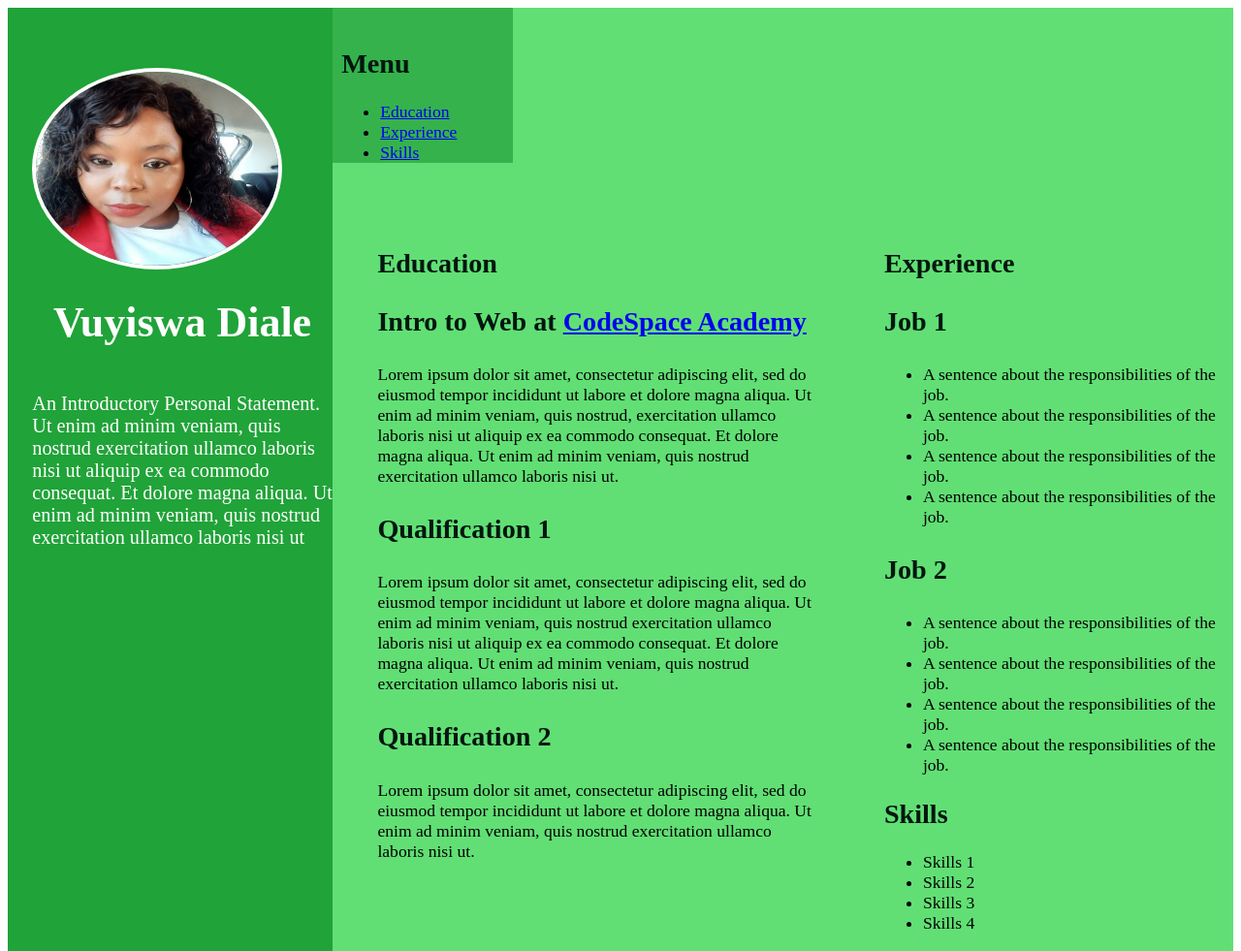
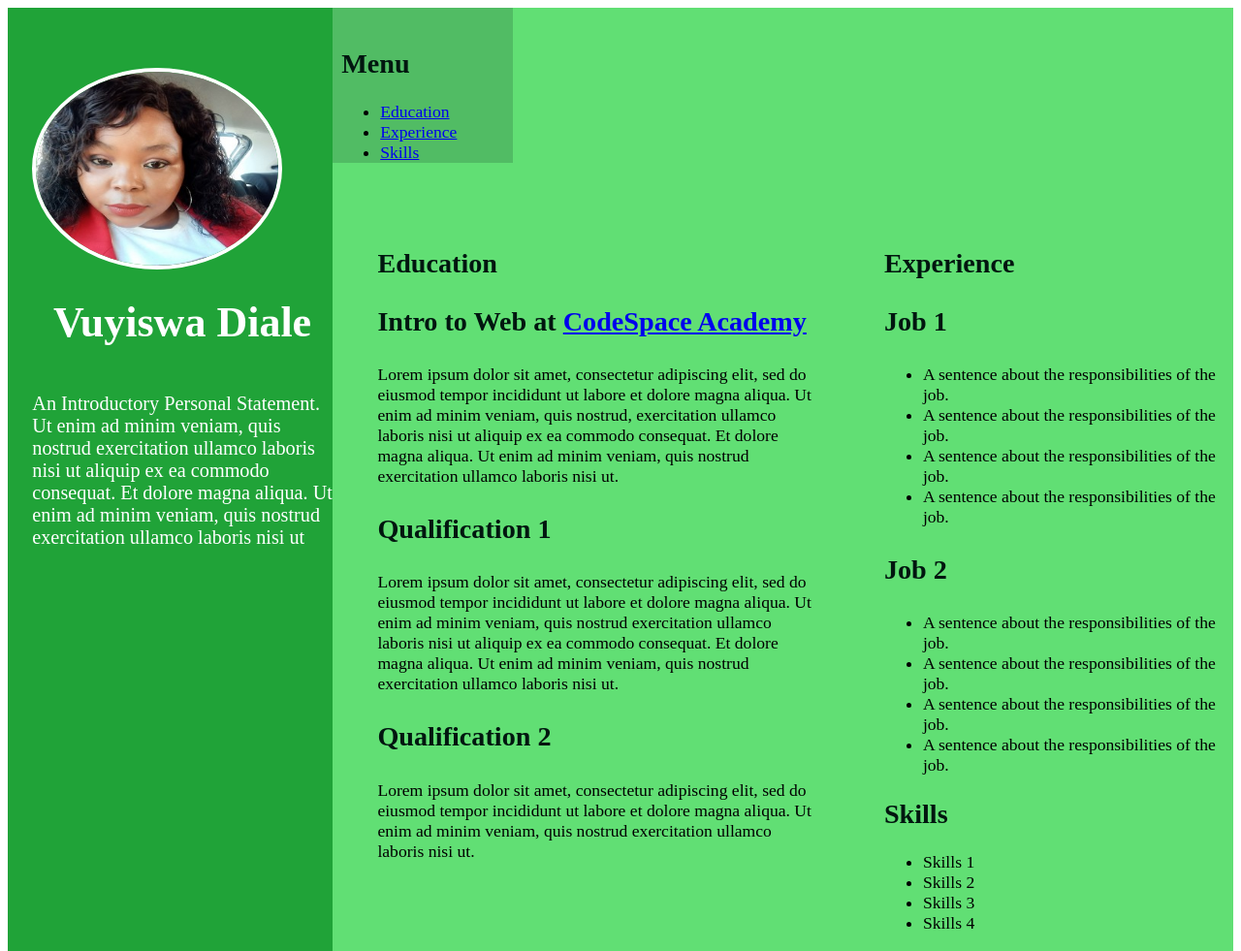
Before and after one commit to MinkyVuyi/bcl2302_groupChanique_Vuyiswa_Diale_ITWresume6, a plain HTML site: page index.html in a window 1280 px wide. Shown: the top 981 px of the page at 97% size. Drawn offline with Linux system fonts and the light colour scheme.

Commit message:
2nd commit

```diff
--- a/style.css
+++ b/style.css
@@ -7,7 +7,7 @@ html {
 
 nav {
     padding-left: 5%;
-    background-color: rgb(53, 178, 76);
+    background-color: rgb(81, 188, 100);
     padding-top: 10%;
 }
 
```
